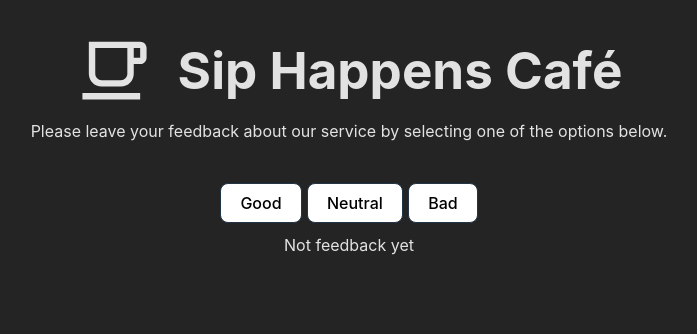
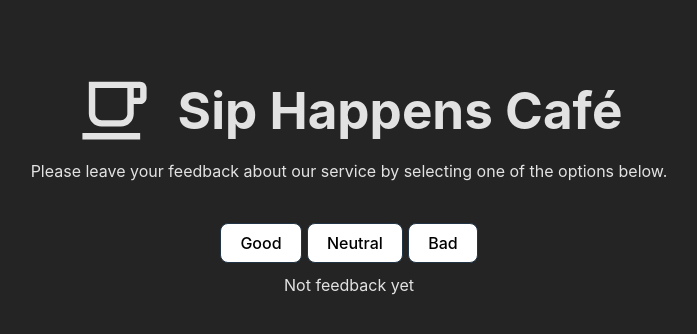
Before and after one commit to przytop/goit-react-hw-02, a React (Vite) app: page / in a window 1280 px wide. Shown: the top 334 px of the page, without its empty margins (291-988 px from the left). Built offline with nearby package versions, Linux system fonts and the light colour scheme.

Commit message:
Update Description.module.css
fix margin top

```diff
--- a/src/components/Description.module.css
+++ b/src/components/Description.module.css
@@ -1,5 +1,5 @@
 .description {
-  margin-bottom: 40px;
+  margin: 40px 0;
 }
 
 .logo {
```
